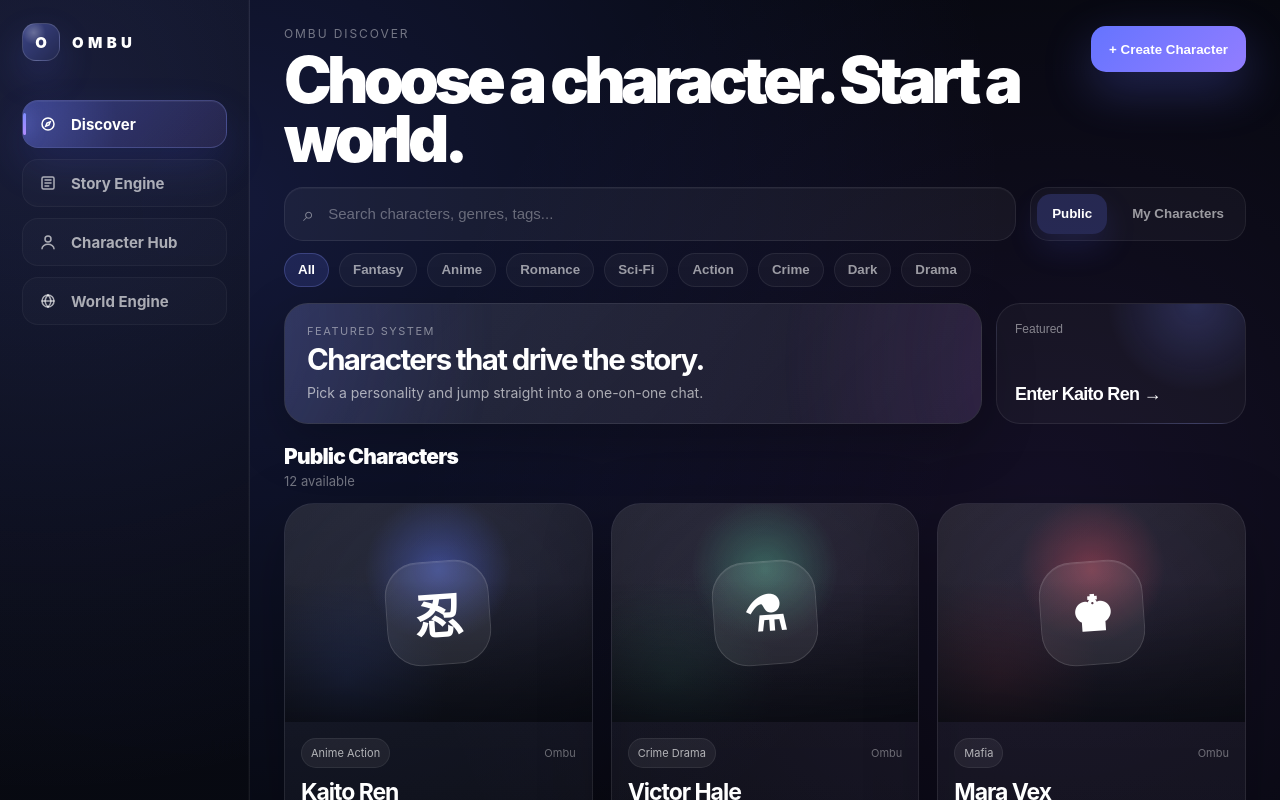
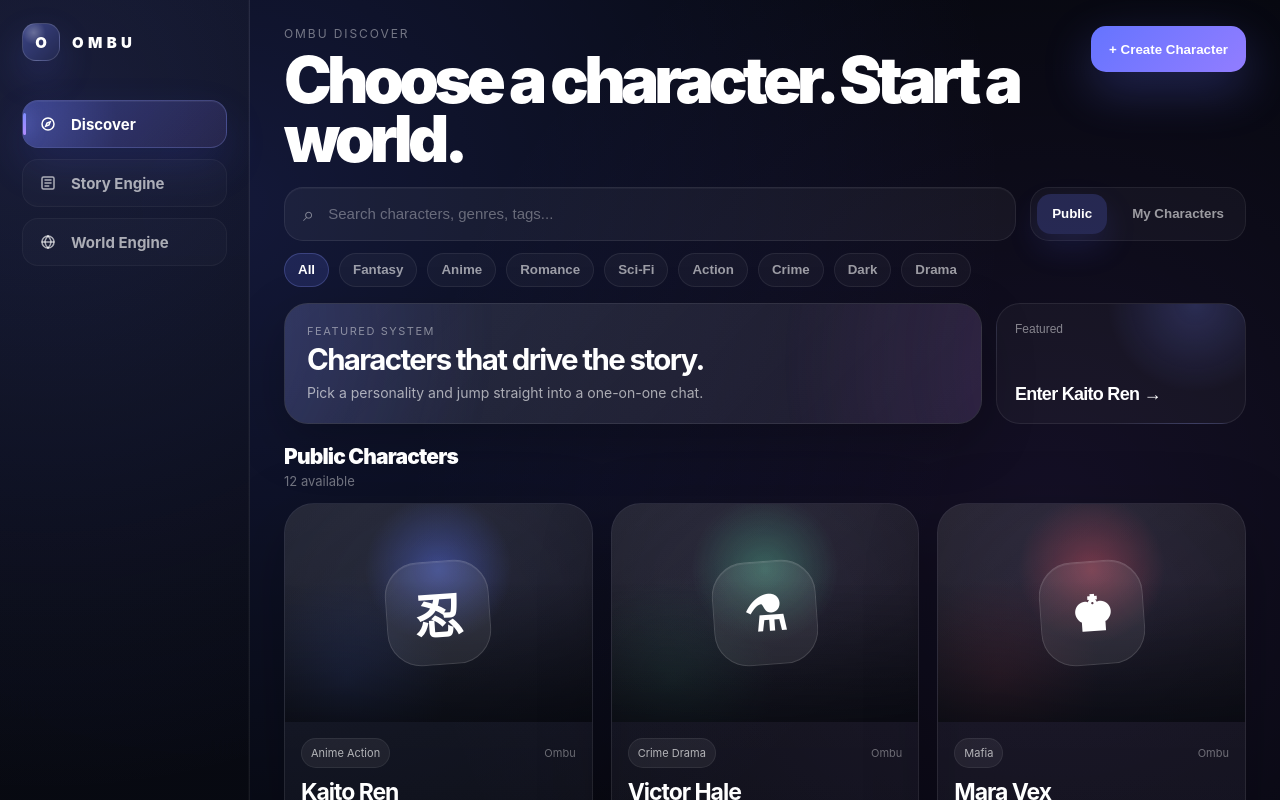
Before and after one commit to 0mbu/ombu, a Next.js app: page / in a window 1280 px wide. Shown: the top 800 px of the page. Built offline with nearby package versions, Linux system fonts and the light colour scheme.

Commit message:
Remove Character Hub and CharacterIcon
Removed Character Hub from navigation items and deleted CharacterIcon function.

```diff
--- a/components/OmbuSidebar.js
+++ b/components/OmbuSidebar.js
@@ -23,7 +23,6 @@ export default function OmbuSidebar({ actionSlot = null }) {
   const navItems = [
     { label: "Discover", href: "/", icon: <DiscoverIcon /> },
     { label: "Story Engine", href: "/story", icon: <StoryIcon /> },
-    { label: "Character Hub", href: "/characters", icon: <CharacterIcon /> },
     { label: "World Engine", href: "/universes", icon: <WorldIcon /> }
   ];
 
@@ -604,15 +603,6 @@ function StoryIcon() {
   );
 }
 
-function CharacterIcon() {
-  return (
-    <svg width="18" height="18" viewBox="0 0 24 24" fill="none">
-      <path d="M20 21C20 17.7 16.4 15 12 15C7.6 15 4 17.7 4 21" stroke="currentColor" strokeWidth="2" strokeLinecap="round" />
-      <circle cx="12" cy="8" r="4" stroke="currentColor" strokeWidth="2" />
-    </svg>
-  );
-}
-
 function WorldIcon() {
   return (
     <svg width="18" height="18" viewBox="0 0 24 24" fill="none">
```
